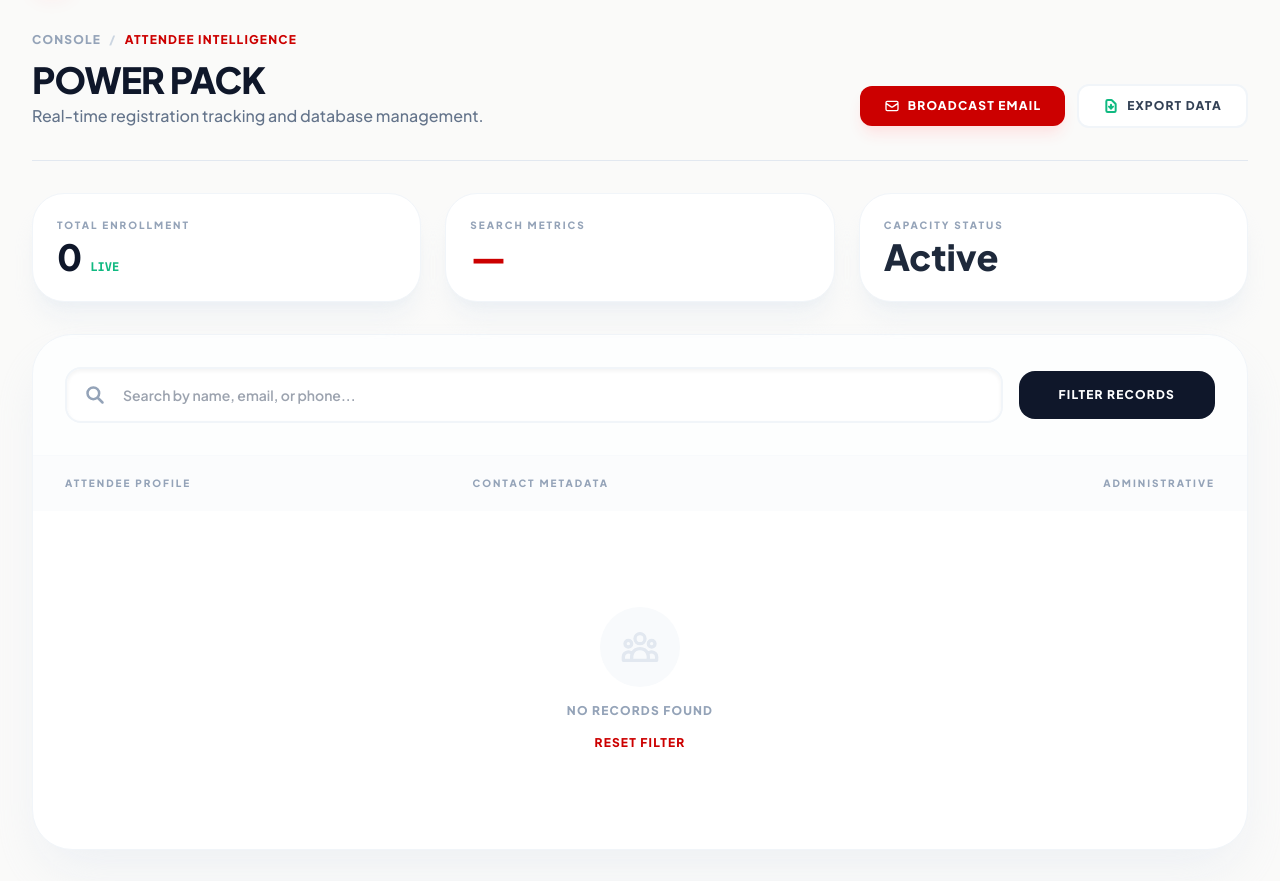
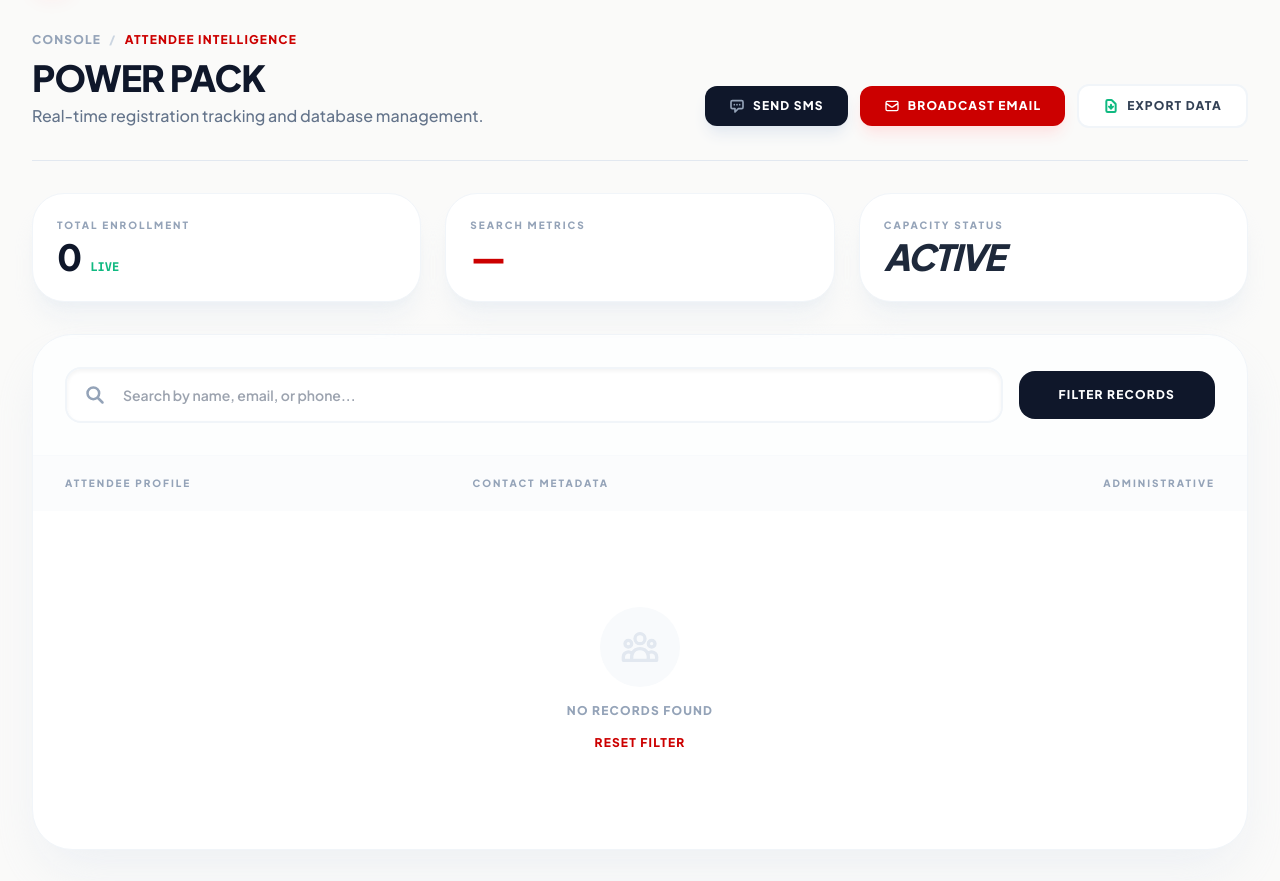
Before and after one commit to chibuikem-emmanuel/church__conf, a Django app: page /attendees/1/ in a window 1280 px wide. Shown: the part 81-962 px from the top of the page. Run offline with Django 5.2, Linux system fonts and the light colour scheme; a user stored in the database is signed in; data comes from the database, SQL or seed files in the repository; data that the repository does not hold is empty; some libraries are stand-ins or nearby versions.

Commit message:
Add SMS button and improve text styles
Added a button to send SMS to attendees and updated text styles for better readability.

```diff
--- a/templates/attendee_list.html
+++ b/templates/attendee_list.html
@@ -4,6 +4,7 @@
 <div class="min-h-screen bg-stone-50 py-8 px-4 sm:px-6 lg:px-8">
     <div class="max-w-7xl mx-auto space-y-8">
 
+        <!-- Header & Primary Actions -->
         <div class="flex flex-col md:flex-row md:items-end justify-between gap-6 border-b border-slate-200 pb-8">
             <div>
                 <nav class="flex items-center gap-2 text-xs font-black text-slate-400 uppercase tracking-widest mb-3">
@@ -11,11 +12,21 @@
                     <span class="text-slate-300">/</span>
                     <span class="text-[#CC0000]">Attendee Intelligence</span>
                 </nav>
-                <h1 class="text-4xl font-black text-slate-900 uppercase tracking-tight">{{ conference.title }}</h1>
-                <p class="text-slate-500 font-medium mt-1">Real-time registration tracking and database management.</p>
+                <h1 class="text-4xl font-black text-slate-900 uppercase tracking-tight leading-none">{{ conference.title }}</h1>
+                <p class="text-slate-500 font-medium mt-2">Real-time registration tracking and database management.</p>
             </div>
 
             <div class="flex flex-wrap items-center gap-3">
+                <!-- NEW: Send SMS Button -->
+                <a href="{% url 'send_bulk_sms' conference.id %}"
+                   class="inline-flex items-center px-6 py-3 bg-slate-900 text-white font-black rounded-xl text-xs uppercase tracking-widest hover:bg-[#CC0000] transition shadow-lg shadow-slate-200 group">
+                    <svg class="w-4 h-4 mr-2 text-slate-400 group-hover:text-white transition-colors" fill="none" stroke="currentColor" viewBox="0 0 24 24">
+                        <path stroke-linecap="round" stroke-linejoin="round" stroke-width="2.5" d="M8 10h.01M12 10h.01M16 10h.01M9 16H5a2 2 0 01-2-2V6a2 2 0 012-2h14a2 2 0 012 2v8a2 2 0 01-2 2h-5l-5 5v-5z" />
+                    </svg>
+                    Send SMS
+                </a>
+
+                <!-- Broadcast Email Button (Kept) -->
                 <a href="{% url 'send_broadcast' conference.id %}"
                    class="inline-flex items-center px-6 py-3 bg-[#CC0000] text-white font-black rounded-xl text-xs uppercase tracking-widest hover:bg-red-700 transition shadow-lg shadow-red-100">
                     <svg class="w-4 h-4 mr-2" fill="none" stroke="currentColor" viewBox="0 0 24 24">
@@ -24,6 +35,7 @@
                     Broadcast Email
                 </a>
 
+                <!-- Export Data Button -->
                 <a href="/export/{{ conference.id }}/"
                    class="inline-flex items-center px-6 py-3 bg-white border-2 border-slate-100 text-slate-700 font-black rounded-xl text-xs uppercase tracking-widest hover:bg-slate-50 transition">
                     <svg class="w-4 h-4 mr-2 text-emerald-500" fill="none" stroke="currentColor" viewBox="0 0 24 24">
@@ -34,6 +46,7 @@
             </div>
         </div>
 
+        <!-- Success/Error Messaging -->
         {% if messages %}
             <div class="space-y-3">
                 {% for message in messages %}
@@ -47,6 +60,7 @@
             </div>
         {% endif %}
 
+        <!-- Analytics Overview -->
         <div class="grid grid-cols-1 md:grid-cols-3 gap-6">
             <div class="bg-white p-6 rounded-[2rem] border border-slate-100 shadow-xl shadow-slate-200/40">
                 <p class="text-[10px] font-black text-slate-400 uppercase tracking-[0.2em]">Total Enrollment</p>
@@ -61,10 +75,11 @@
             </div>
             <div class="bg-white p-6 rounded-[2rem] border border-slate-100 shadow-xl shadow-slate-200/40">
                 <p class="text-[10px] font-black text-slate-400 uppercase tracking-[0.2em]">Capacity Status</p>
-                <p class="text-4xl font-black text-slate-800 mt-1">Active</p>
+                <p class="text-4xl font-black text-slate-800 mt-1 uppercase tracking-tighter italic">Active</p>
             </div>
         </div>
 
+        <!-- Table & Filter Section -->
         <div class="bg-white rounded-[2.5rem] border border-slate-100 shadow-2xl shadow-slate-200/60 overflow-hidden">
             <div class="p-8 border-b border-slate-50 bg-slate-50/30">
                 <form method="GET" class="flex flex-col md:flex-row md:items-center gap-4">
@@ -75,14 +90,14 @@
                         <input type="text" name="q" value="{{ request.GET.q }}" placeholder="Search by name, email, or phone..."
                             class="w-full pl-14 pr-6 py-4 bg-white border-2 border-slate-100 rounded-2xl text-sm font-semibold focus:border-[#CC0000] outline-none transition-all shadow-inner">
                     </div>
-                    <button type="submit" class="bg-slate-900 text-white px-10 py-4 rounded-2xl text-xs font-black uppercase tracking-widest hover:bg-[#CC0000] transition-all">
+                    <button type="submit" class="bg-slate-900 text-white px-10 py-4 rounded-2xl text-xs font-black uppercase tracking-widest hover:bg-[#CC0000] transition-all transform active:scale-95">
                         Filter Records
                     </button>
                 </form>
             </div>
 
             <div class="overflow-x-auto">
-                <table class="w-full text-left border-collapse">
+                <table class="w-full text-left border-collapse text-slate-900">
                     <thead>
                         <tr class="bg-slate-50/50">
                             <th class="px-8 py-5 text-[10px] font-black text-slate-400 uppercase tracking-[0.2em]">Attendee Profile</th>
@@ -95,12 +110,12 @@
                         <tr class="group hover:bg-red-50/30 transition-colors">
                             <td class="px-8 py-6">
                                 <div class="flex items-center gap-4">
-                                    <div class="w-12 h-12 bg-slate-100 text-slate-400 group-hover:bg-[#CC0000] group-hover:text-white rounded-2xl flex items-center justify-center font-black text-sm transition-all transform group-hover:rotate-3">
+                                    <div class="w-12 h-12 bg-slate-100 text-slate-400 group-hover:bg-[#CC0000] group-hover:text-white rounded-2xl flex items-center justify-center font-black text-sm transition-all transform group-hover:rotate-3 shadow-inner">
                                         {{ a.name|slice:":1"|upper }}
                                     </div>
                                     <div>
-                                        <div class="font-black text-slate-800 group-hover:text-[#CC0000] transition text-base">{{ a.name }}</div>
-                                        <div class="text-[10px] font-bold text-slate-400 uppercase tracking-tighter">ID: #CONF-0{{ a.id }}</div>
+                                        <div class="font-black text-slate-800 group-hover:text-[#CC0000] transition text-base uppercase tracking-tight">{{ a.name }}</div>
+                                        <div class="text-[10px] font-bold text-slate-400 uppercase tracking-tighter">Protocol: #CONF-0{{ a.id }}</div>
                                     </div>
                                 </div>
                             </td>
@@ -109,13 +124,13 @@
                                     <svg class="w-3.5 h-3.5 text-slate-300" fill="currentColor" viewBox="0 0 20 20"><path d="M2.003 5.884L10 9.882l7.997-3.998A2 2 0 0016 4H4a2 2 0 00-1.997 1.884z"></path><path d="M18 8.118l-8 4-8-4V14a2 2 0 002 2h12a2 2 0 002-2V8.118z"></path></svg>
                                     {{ a.email }}
                                 </div>
-                                <div class="text-xs font-semibold text-slate-400 flex items-center gap-2">
+                                <div class="text-[10px] font-black text-slate-400 uppercase tracking-widest flex items-center gap-2">
                                     <svg class="w-3.5 h-3.5 text-slate-300" fill="currentColor" viewBox="0 0 20 20"><path d="M2 3a1 1 0 011-1h2.153a1 1 0 01.986.836l.74 4.435a1 1 0 01-.54 1.06l-1.548.773a11.037 11.037 0 006.105 6.105l.774-1.548a1 1 0 011.059-.54l4.435.74a1 1 0 01.836.986V17a1 1 0 01-1 1h-2C7.82 18 2 12.18 2 5V3z"></path></svg>
                                     {{ a.phone }}
                                 </div>
                             </td>
                             <td class="px-8 py-6 text-right">
-                                <form method="POST" action="/delete-attendee/{{ a.id }}/" onsubmit="return confirm('WARNING: Permanently remove this record?');" class="inline-block">
+                                <form method="POST" action="/delete-attendee/{{ a.id }}/" onsubmit="return confirm('CRITICAL: Permanently purge this record?');" class="inline-block">
                                     {% csrf_token %}
                                     <button type="submit" class="p-3 text-slate-200 hover:text-[#CC0000] hover:bg-red-50 rounded-xl transition-all">
                                         <svg class="w-5 h-5" fill="none" stroke="currentColor" viewBox="0 0 24 24">
```
